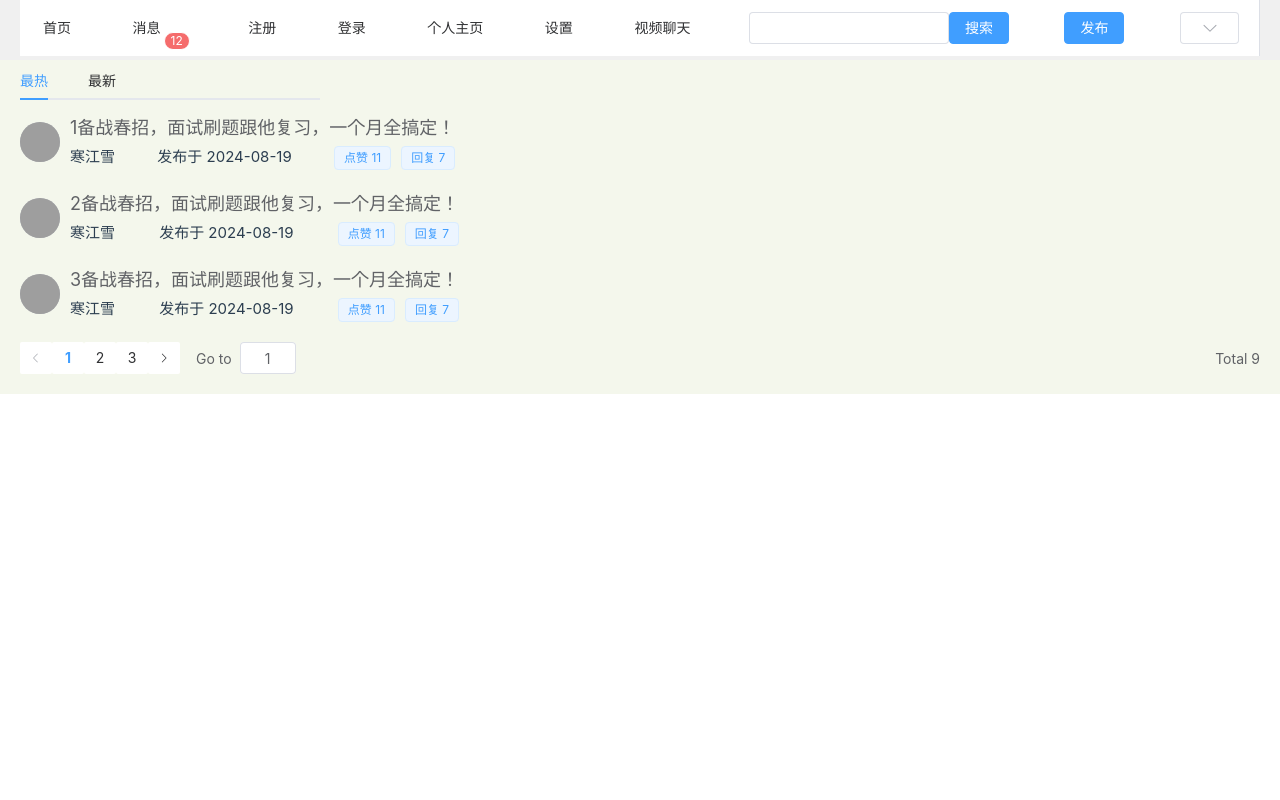
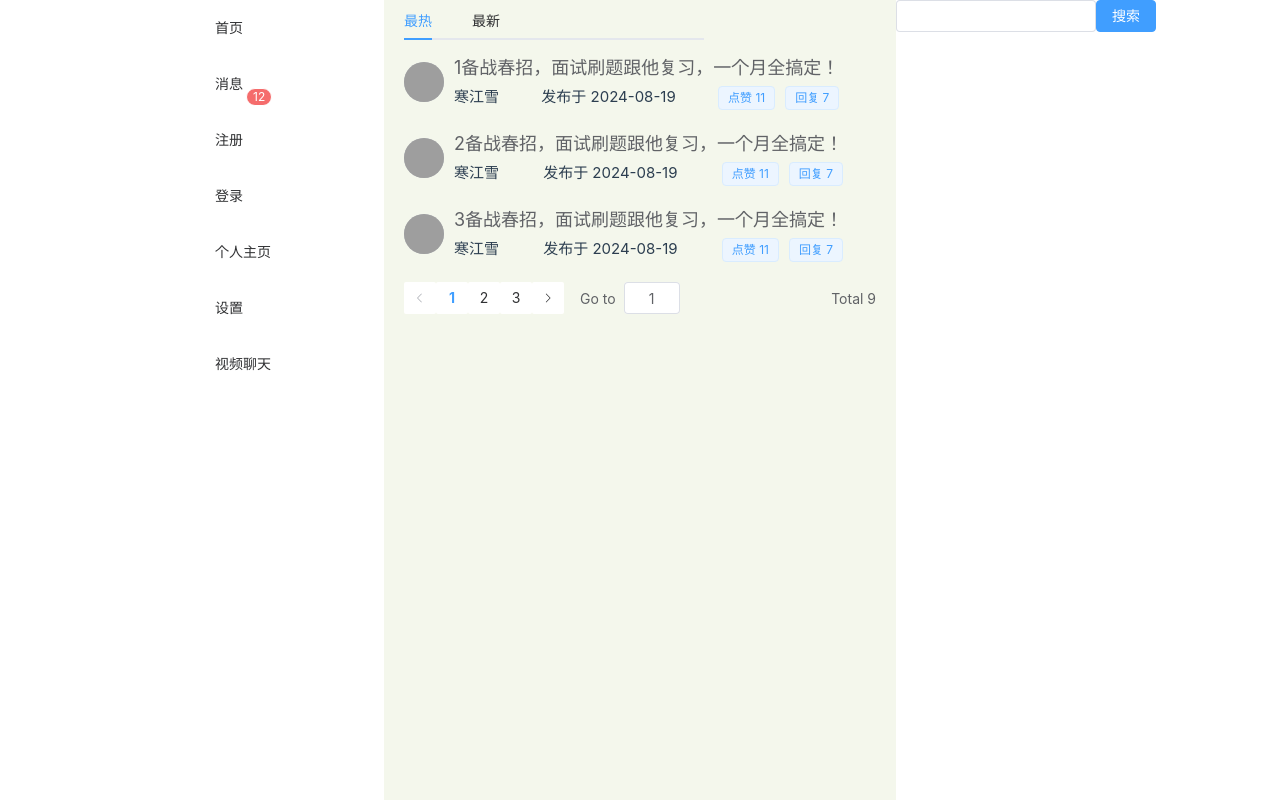
Before and after one commit to Decken033/community, a Vue app: page / in a window 1280 px wide. Built offline with nearby package versions, Linux system fonts and the light colour scheme; grey boxes are pictures that could not be loaded.

Commit message:
朱瑾贤：修改了homeview的布局变成左中右布局

```diff
--- a/src/views/HomeView.vue
+++ b/src/views/HomeView.vue
@@ -135,9 +135,70 @@ const changeLanguage = () => {
 <template>
   <el-container>
     <!-- 头部 -->
-    <el-header>
-      <!-- 导航 -->
-      <el-menu class="el-menu-demo" type="flex">
+<!--    <el-header>-->
+<!--      &lt;!&ndash; 导航 &ndash;&gt;-->
+<!--      <el-menu class="el-menu-demo" type="flex">-->
+<!--        &lt;!&ndash; 首页 &ndash;&gt;-->
+<!--&lt;!&ndash;        <el-menu-item index="1">&ndash;&gt;-->
+<!--&lt;!&ndash;          <router-link to="/">{{ translations.home }}</router-link>&ndash;&gt;-->
+<!--&lt;!&ndash;        </el-menu-item>&ndash;&gt;-->
+
+<!--&lt;!&ndash;        &lt;!&ndash; 消息 &ndash;&gt;&ndash;&gt;-->
+<!--&lt;!&ndash;        <el-menu-item index="2">&ndash;&gt;-->
+<!--&lt;!&ndash;          <router-link to="/letter">{{ translations.news }}</router-link>&ndash;&gt;-->
+<!--&lt;!&ndash;          <el-badge :value="12" class="item" />&ndash;&gt;-->
+<!--&lt;!&ndash;        </el-menu-item>&ndash;&gt;-->
+
+<!--&lt;!&ndash;        &lt;!&ndash; 注册 &ndash;&gt;&ndash;&gt;-->
+<!--&lt;!&ndash;        <el-menu-item index="3">&ndash;&gt;-->
+<!--&lt;!&ndash;          <router-link to="/register">{{ translations.register }}</router-link>&ndash;&gt;-->
+<!--&lt;!&ndash;        </el-menu-item>&ndash;&gt;-->
+
+<!--&lt;!&ndash;        &lt;!&ndash; 登录 &ndash;&gt;&ndash;&gt;-->
+<!--&lt;!&ndash;        <el-menu-item index="4">&ndash;&gt;-->
+<!--&lt;!&ndash;          <router-link to="/login">{{ translations.login }}</router-link>&ndash;&gt;-->
+<!--&lt;!&ndash;        </el-menu-item>&ndash;&gt;-->
+
+<!--&lt;!&ndash;        &lt;!&ndash; 个人主页 &ndash;&gt;&ndash;&gt;-->
+<!--&lt;!&ndash;        <el-menu-item index="5">&ndash;&gt;-->
+<!--&lt;!&ndash;          <router-link to="/profile">{{ translations.profile }}</router-link>&ndash;&gt;-->
+<!--&lt;!&ndash;        </el-menu-item>&ndash;&gt;-->
+
+<!--&lt;!&ndash;        &lt;!&ndash; 账号设置 &ndash;&gt;&ndash;&gt;-->
+<!--&lt;!&ndash;        <el-menu-item index="6">&ndash;&gt;-->
+<!--&lt;!&ndash;          <router-link to="/settings">{{ translations.settings }}</router-link>&ndash;&gt;-->
+<!--&lt;!&ndash;        </el-menu-item>&ndash;&gt;-->
+
+<!--&lt;!&ndash;        &lt;!&ndash; 视频聊天 &ndash;&gt;&ndash;&gt;-->
+<!--&lt;!&ndash;        <el-menu-item index="7">&ndash;&gt;-->
+<!--&lt;!&ndash;          <router-link to="/settings">视频聊天</router-link>&ndash;&gt;-->
+<!--&lt;!&ndash;        </el-menu-item>&ndash;&gt;-->
+
+<!--        &lt;!&ndash; 搜索 &ndash;&gt;-->
+<!--        <el-menu-item index="8">-->
+<!--          <el-input v-model="searchQuery" @keyup.enter="search" style="width: 200px;"/>-->
+<!--          <el-button @click="search" type="primary">{{ translations.search }}</el-button>-->
+<!--&lt;!&ndash;          <p>当前搜索关键字: {{ searchQuery }}</p>&ndash;&gt;-->
+<!--        </el-menu-item>-->
+
+<!--        <el-menu-item index="9">-->
+<!--          <el-button type="primary" class="float-right" @click="openPublishModal">{{ translations.publish }}</el-button>-->
+<!--        </el-menu-item>-->
+
+<!--        <el-menu-item index="10">-->
+<!--          <el-select v-model="selectedLanguage" @change="changeLanguage" placeholder="Select Language">-->
+<!--            <el-option label="English" value="en"></el-option>-->
+<!--            <el-option label="中文" value="zh"></el-option>-->
+<!--            <el-option label="Español" value="sp"></el-option>-->
+<!--          </el-select>-->
+<!--        </el-menu-item>-->
+<!--      </el-menu>-->
+
+
+<!--    </el-header>-->
+
+   <el-aside class="leftsidebar">
+     <el-menu  type="flex" class="el-menu-demo">
        <!-- 首页 -->
        <el-menu-item index="1">
          <router-link to="/">{{ translations.home }}</router-link>
@@ -174,28 +235,9 @@ const changeLanguage = () => {
          <router-link to="/settings">视频聊天</router-link>
        </el-menu-item>
 
-        <!-- 搜索 -->
-        <el-menu-item index="8">
-          <el-input v-model="searchQuery" @keyup.enter="search" style="width: 200px;"/>
-          <el-button @click="search" type="primary">{{ translations.search }}</el-button>
-<!--          <p>当前搜索关键字: {{ searchQuery }}</p>-->
-        </el-menu-item>
-
-        <el-menu-item index="9">
-          <el-button type="primary" class="float-right" @click="openPublishModal">{{ translations.publish }}</el-button>
-        </el-menu-item>
-
-        <el-menu-item index="10">
-          <el-select v-model="selectedLanguage" @change="changeLanguage" placeholder="Select Language">
-            <el-option label="English" value="en"></el-option>
-            <el-option label="中文" value="zh"></el-option>
-            <el-option label="Español" value="sp"></el-option>
-          </el-select>
-        </el-menu-item>
      </el-menu>
 
-
-    </el-header>
+   </el-aside>
 
     <!-- 内容 -->
     <el-main>
@@ -203,7 +245,7 @@ const changeLanguage = () => {
 
       <!--TODO-->
       <!-- 发布弹出框 -->
-      <el-dialog title="新帖发布" :visible.sync="isPublishModalVisible" width="60%">
+      <el-dialog title="新帖发布" :visible.sync="isPublishModalVisible" width="100%">
         <el-form :model="form">
           <el-form-item label="标题">
             <el-input v-model="form.title" placeholder="请输入标题"></el-input>
@@ -248,31 +290,60 @@ const changeLanguage = () => {
       <el-pagination v-if="page.total > 0" :current-page="page.current" :page-size="page.pageSize" :total="page.total"
         @current-change="handlePageChange">
       </el-pagination>
+
+
+
+
     </el-main>
-
+    <el-aside class="rightsidebar">
+      <div class="search-bar">
+      <el-input v-model="searchQuery" @keyup.enter="search" style="width: 200px;"/>
+      <el-button @click="search" type="primary">{{ translations.search }}</el-button>
+<!--      <p>当前搜索关键字: {{ searchQuery }}</p> 应该改为placeholder-->
+        </div>
+    </el-aside>
   </el-container>
 </template>
 
-<style>
+<style scoped>
 .el-header {
   background-color: #f0f0f0;
 }
+.rightsidebar{
+  width:30%;
+}
 
 .el-container {
-  background-color: rgb(230, 124, 18);
+  background-color: white;
+  width:100%;
+  height: 100%;
 }
-
+.search-bar{
+  height:10%;
+}
 .el-main {
   background-color: rgb(244, 247, 236);
   padding-top: 0px;
+  width:40%;
+  height:100%;
+  //transform: translateX(-30%)
 }
 
-
+.leftsidebar {
+  display: flex;
+  width: 30%;
+  height: 100%;
+  //transform: translateX(10%);
+}
 .el-menu-demo {
   display: flex;
-  justify-content: space-between;
-  align-items: center;
+  //justify-content: space-between;
+  //align-items: center;
+  flex-direction: column;
   width: 100%;
+  margin: 0;
+  padding: 0;
+  transform: translateX(50%);
 }
 
 .el-tabs {
```
Lines whose indentation alone changed are shown as unchanged.
